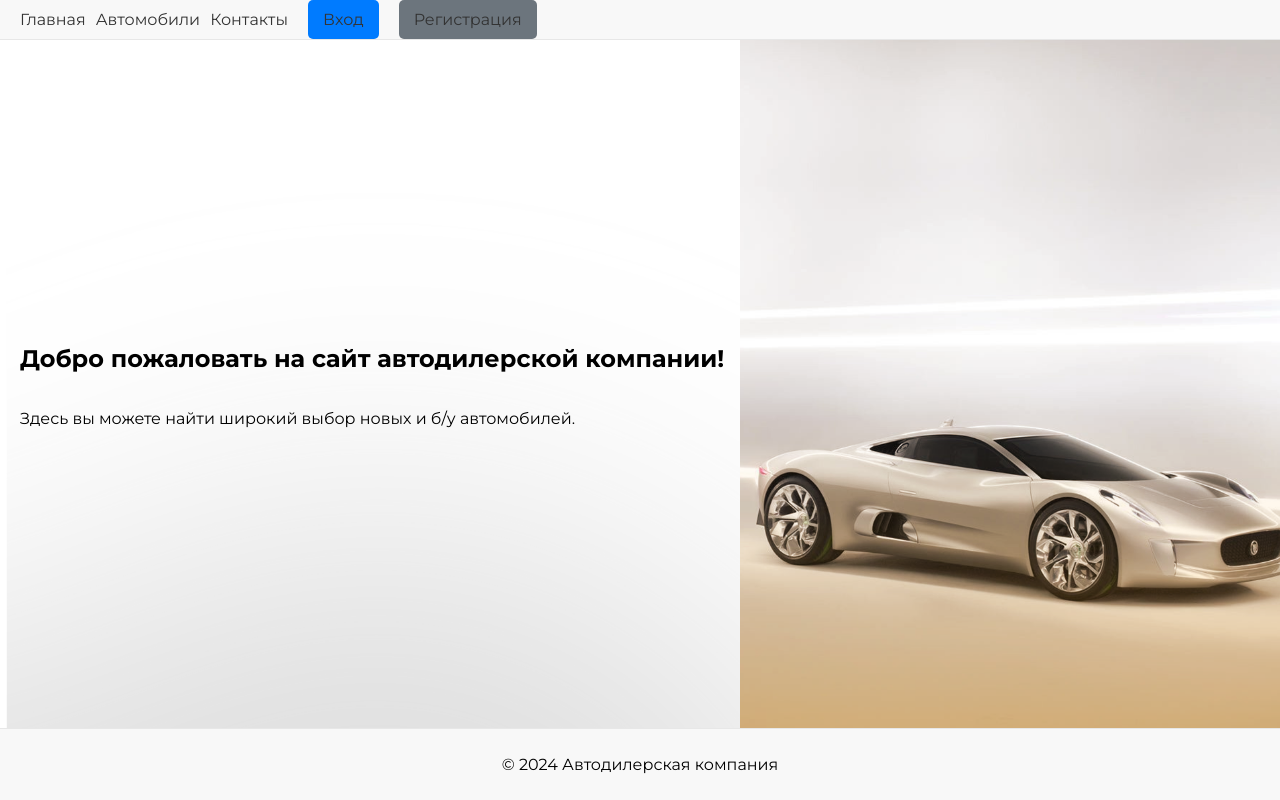
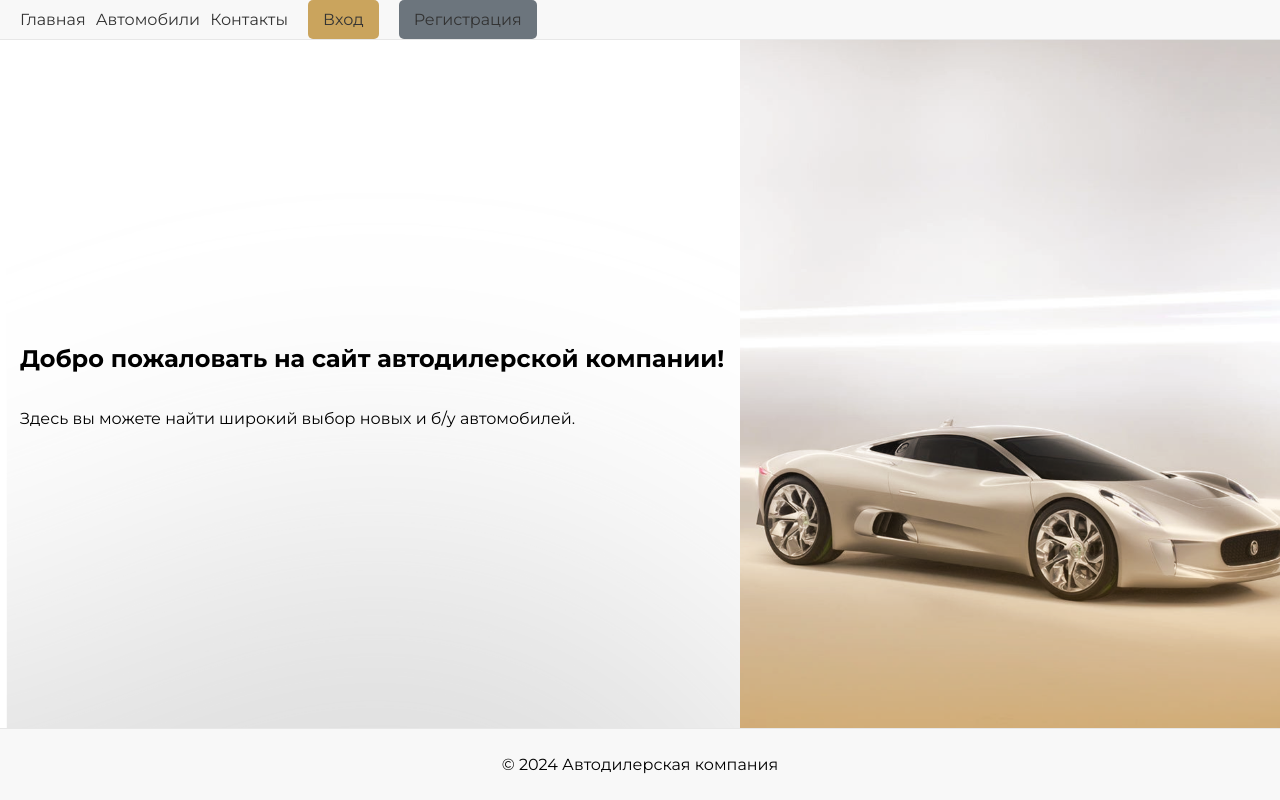
Before and after one commit to ondruusha/Authorization, a plain HTML site: page main.html in a window 1280 px wide. Drawn offline with Linux system fonts and the light colour scheme.

Commit message:
Update styles2.css

```diff
--- a/styles2.css
+++ b/styles2.css
@@ -54,7 +54,7 @@ body {
 }
 
 .login-button {
-    background-color: #007bff;
+    background-color: #caa45d;
 }
 
 .register-button {
```
